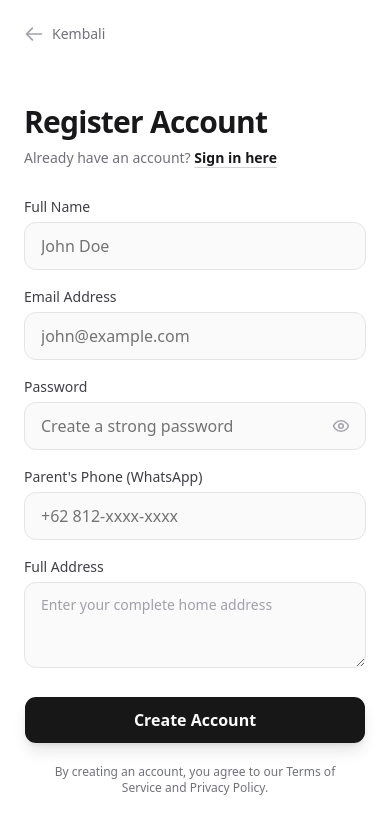
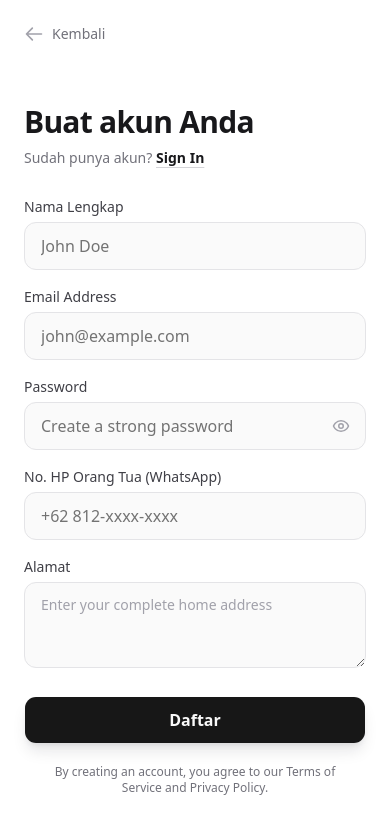
Before and after one commit to SamuelRingo/legacy-music-center-erp, a React (Vite) app in the folder frontend/: page /register in a window 390 px wide. Shown: the top 834 px of the page. Built offline with nearby package versions, Linux system fonts and the light colour scheme; no server answers; the HTML template or start-up script is replaced by a standard one.

Commit message:
ui: fix auth page texts, remove badges, and fix cut off title

```diff
--- a/frontend/src/components/layout/AuthLayout.jsx
+++ b/frontend/src/components/layout/AuthLayout.jsx
@@ -15,11 +15,7 @@ export default function AuthLayout({
         </div>
 
         <div className="relative z-10 flex flex-col justify-end p-12 lg:p-24 h-full text-white">
-          <div className="mb-4 inline-flex items-center gap-2 px-3 py-1 rounded-full bg-white/10 backdrop-blur-md border border-white/20 text-sm font-medium w-max">
-            <span className={`w-2 h-2 rounded-full animate-pulse ${badgeColorClass}`}></span>
-            {badgeText}
-          </div>
-          <h1 className="text-4xl lg:text-6xl font-bold tracking-tight mb-4 text-transparent bg-clip-text bg-gradient-to-r from-white to-zinc-400">
+          <h1 className="text-4xl lg:text-6xl font-bold tracking-tight mb-4 text-transparent bg-clip-text bg-gradient-to-r from-white to-zinc-400 leading-normal pb-2">
             {title}
           </h1>
           <p className="text-lg lg:text-xl text-zinc-300 font-light max-w-md leading-relaxed">
--- a/frontend/src/pages/public/LoginPage.jsx
+++ b/frontend/src/pages/public/LoginPage.jsx
@@ -55,15 +55,13 @@ export default function LoginPage() {
     <AuthLayout
       title="Harmonize Your Education."
       subtitle="Manage classes, schedules, and progress with our state-of-the-art academy management system."
-      badgeText="Legacy Musik ERP"
-      badgeColorClass="bg-cyan-400"
     >
       <div className="mb-10 text-center md:text-left">
         <h2 className="text-3xl font-bold text-zinc-900 dark:text-white tracking-tight">
-          Welcome back
+          Selamat datang kembali
         </h2>
         <p className="text-zinc-500 dark:text-zinc-400 mt-2 text-sm">
-          Enter your credentials to access your dashboard.
+          Silakan masukkan kredensial Anda untuk melanjutkan.
         </p>
       </div>
 
@@ -148,9 +146,9 @@ export default function LoginPage() {
       </form>
 
       <div className="mt-8 text-center text-sm text-zinc-600 dark:text-zinc-400">
-        Don't have an account?{' '}
+        Belum punya akun?{' '}
         <Link to="/register" className="font-semibold text-zinc-900 hover:text-zinc-600 dark:text-white transition-colors">
-          Create an account
+          Daftar
         </Link>
       </div>
     </AuthLayout>
--- a/frontend/src/pages/public/RegisterPage.jsx
+++ b/frontend/src/pages/public/RegisterPage.jsx
@@ -77,14 +77,14 @@ export default function RegisterPage() {
               <path strokeLinecap="round" strokeLinejoin="round" strokeWidth={2.5} d="M5 13l4 4L19 7" />
             </svg>
           </div>
-          <h2 className="text-3xl font-bold text-white mb-3">Registration Successful!</h2>
+          <h2 className="text-3xl font-bold text-white mb-3">Berhasil! Pendaftaran selesai.</h2>
           <p className="text-zinc-300 mb-8 leading-relaxed">
-            Your account has been created and is currently in <span className="text-emerald-400 font-semibold px-2 py-0.5 bg-emerald-400/10 rounded-md">PENDING</span> status.
+            Akun Anda telah dibuat dan saat ini berstatus <span className="text-emerald-400 font-semibold px-2 py-0.5 bg-emerald-400/10 rounded-md">PENDING</span>.
           </p>
 
           <div className="bg-white/5 border border-white/10 rounded-2xl p-6 mb-8 backdrop-blur-sm">
             <p className="text-zinc-400 text-sm mb-2">
-              Please contact our WhatsApp for class consultation and account activation:
+              Silakan hubungi WhatsApp kami untuk konsultasi kelas dan aktivasi akun:
             </p>
             <a href="https://wa.me/6281234567890" target="_blank" rel="noopener noreferrer" className="inline-flex items-center gap-3 text-2xl font-bold text-white hover:text-emerald-400 transition-colors">
               <svg className="w-6 h-6" fill="currentColor" viewBox="0 0 24 24"><path d="M.057 24l1.687-6.163c-1.041-1.804-1.588-3.849-1.587-5.946.003-6.556 5.338-11.891 11.893-11.891 3.181.001 6.167 1.24 8.413 3.488 2.245 2.248 3.481 5.236 3.48 8.414-.003 6.557-5.338 11.892-11.893 11.892-1.99-.001-3.951-.5-5.688-1.448l-6.305 1.654zm6.597-3.807c1.676.995 3.276 1.591 5.392 1.592 5.448 0 9.89-4.443 9.893-9.892.002-5.462-4.415-9.89-9.881-9.892-5.452 0-9.887 4.434-9.889 9.884-.001 2.225.651 3.891 1.746 5.634l-.999 3.648 3.738-.974zm11.387-5.464c-.074-.124-.272-.198-.57-.347-.297-.149-1.758-.868-2.031-.967-.272-.099-.47-.149-.669.149-.198.297-.768.967-.941 1.165-.173.198-.347.223-.644.074-.297-.149-1.255-.462-2.39-1.475-.883-.788-1.48-1.761-1.653-2.059-.173-.297-.018-.458.13-.606.134-.133.297-.347.446-.521.151-.172.2-.296.3-.495.099-.198.05-.372-.025-.521-.075-.148-.669-1.611-.916-2.206-.242-.579-.487-.501-.669-.51l-.57-.01c-.198 0-.52.074-.792.372s-1.04 1.016-1.04 2.479 1.065 2.876 1.213 3.074c.149.198 2.095 3.2 5.076 4.487.709.306 1.263.489 1.694.626.712.226 1.36.194 1.872.118.571-.085 1.758-.719 2.006-1.413.248-.695.248-1.29.173-1.414z"/></svg>
@@ -102,19 +102,17 @@ export default function RegisterPage() {
 
   return (
     <AuthLayout
-      title="Start Your Musical Journey."
+      title="Bergabunglah hari ini"
       subtitle="Create an account to enroll in our world-class music programs and track your progress."
-      badgeText="Join the Academy"
-      badgeColorClass="bg-emerald-400"
     >
       <div className="mb-8">
         <h2 className="text-3xl font-bold text-zinc-900 dark:text-white tracking-tight">
-          Register Account
+          Buat akun Anda
         </h2>
         <p className="text-zinc-500 dark:text-zinc-400 mt-2 text-sm">
-          Already have an account?{' '}
+          Sudah punya akun?{' '}
           <Link to="/login" className="font-semibold text-zinc-900 hover:text-zinc-600 dark:text-white transition-colors underline decoration-zinc-300 dark:decoration-zinc-700 underline-offset-4">
-            Sign in here
+            Sign In
           </Link>
         </p>
       </div>
@@ -131,7 +129,7 @@ export default function RegisterPage() {
       <form onSubmit={handleSubmit} className="space-y-5">
         <div className="grid grid-cols-1 gap-5">
           <div className="space-y-2 group">
-            <Label htmlFor="name" className="text-zinc-700 dark:text-zinc-300 font-medium">Full Name</Label>
+            <Label htmlFor="name" className="text-zinc-700 dark:text-zinc-300 font-medium">Nama Lengkap</Label>
             <Input id="name" name="name" type="text" autoComplete="name" required
               value={formData.name} onChange={handleChange}
               className="h-12 px-4 rounded-xl bg-zinc-50 border-zinc-200 dark:bg-zinc-900 dark:border-zinc-800 focus:bg-white focus:ring-2 focus:ring-zinc-900 transition-all"
@@ -167,7 +165,7 @@ export default function RegisterPage() {
           </div>
 
           <div className="space-y-2 group">
-            <Label htmlFor="parentPhone" className="text-zinc-700 dark:text-zinc-300 font-medium">Parent's Phone (WhatsApp)</Label>
+            <Label htmlFor="parentPhone" className="text-zinc-700 dark:text-zinc-300 font-medium">No. HP Orang Tua (WhatsApp)</Label>
             <Input id="parentPhone" name="parentPhone" type="tel" autoComplete="tel" required
               value={displayPhone} onChange={handleChange}
               inputMode="tel"
@@ -177,7 +175,7 @@ export default function RegisterPage() {
           </div>
 
           <div className="space-y-2 group">
-            <Label htmlFor="address" className="text-zinc-700 dark:text-zinc-300 font-medium">Full Address</Label>
+            <Label htmlFor="address" className="text-zinc-700 dark:text-zinc-300 font-medium">Alamat</Label>
             <textarea id="address" name="address" rows={3} autoComplete="street-address" required
               value={formData.address} onChange={handleChange}
               className="w-full flex rounded-xl border border-zinc-200 bg-zinc-50 dark:bg-zinc-900 dark:border-zinc-800 px-4 py-3 text-sm focus:bg-white focus-visible:outline-none focus-visible:ring-2 focus-visible:ring-zinc-900 transition-all placeholder:text-zinc-400"
@@ -196,10 +194,10 @@ export default function RegisterPage() {
                   <circle className="opacity-25" cx="12" cy="12" r="10" stroke="currentColor" strokeWidth="4"></circle>
                   <path className="opacity-75" fill="currentColor" d="M4 12a8 8 0 018-8V0C5.373 0 0 5.373 0 12h4zm2 5.291A7.962 7.962 0 014 12H0c0 3.042 1.135 5.824 3 7.938l3-2.647z"></path>
                 </svg>
-                Creating account...
+                Mendaftar...
               </span>
             ) : (
-              'Create Account'
+              'Daftar'
             )}
           </Button>
         </div>
```
